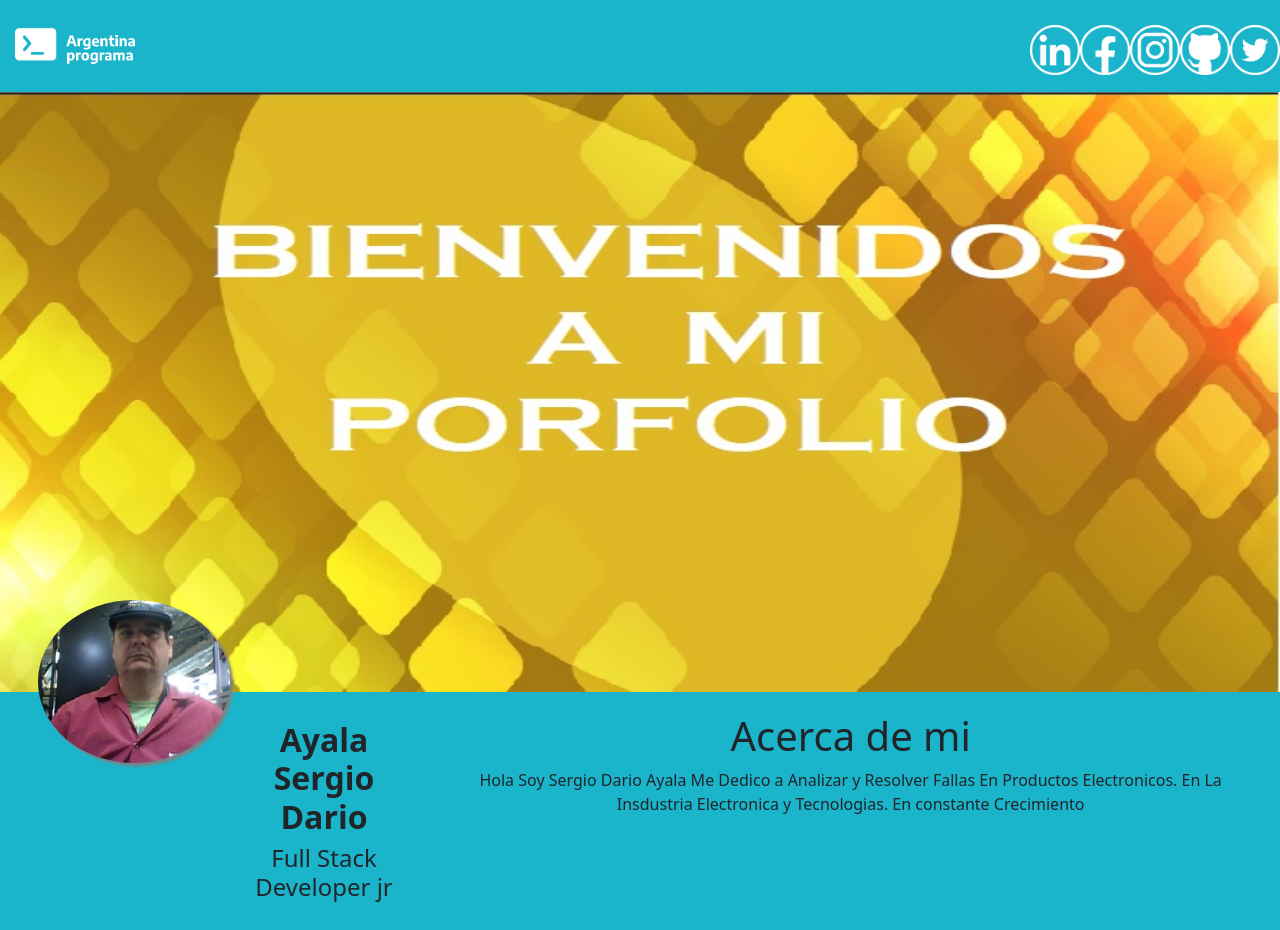
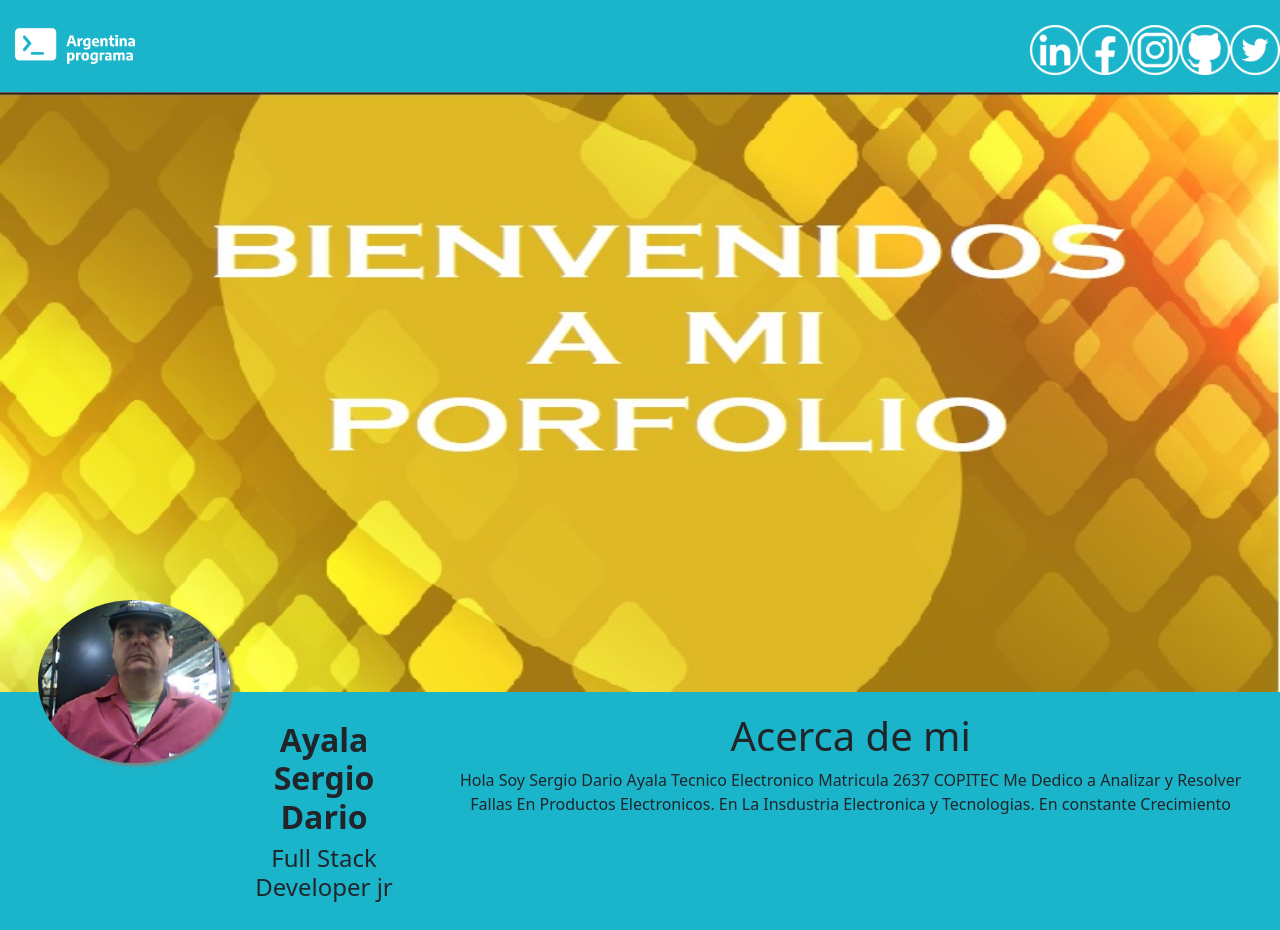
Before and after one commit to sergio405ayala/-Proyectointegrador_AyalaSergioDario, an Angular app in the folder Proyectointegrador_AyalaSergioDario/: page / in a window 1280 px wide. Built offline with nearby package versions, Linux system fonts and the light colour scheme.

Commit message:
Update acerca-de.component.html

```diff
--- a/Proyectointegrador_AyalaSergioDario/src/app/components/acerca-de/acerca-de.component.html
+++ b/Proyectointegrador_AyalaSergioDario/src/app/components/acerca-de/acerca-de.component.html
@@ -10,7 +10,7 @@
  <div class="col-xs-12 col-sm-8 col-md-8 col-lg-8">
     <span>
         <h1> Acerca de  mi</h1>
-        <p>Hola Soy Sergio Dario Ayala Me Dedico a Analizar y Resolver Fallas En Productos Electronicos.
+        <p>Hola Soy Sergio Dario Ayala  Tecnico Electronico Matricula 2637 COPITEC Me Dedico a Analizar y Resolver Fallas En Productos Electronicos.
 
             En La Insdustria Electronica y Tecnologias. En constante Crecimiento</p>
 
```
